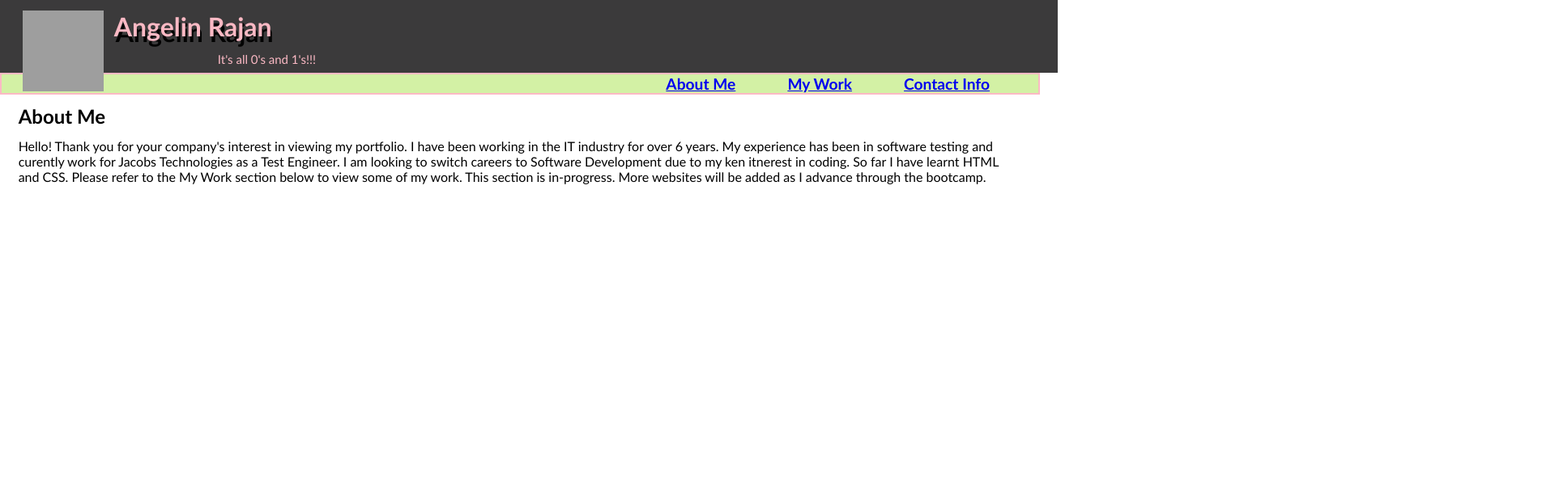
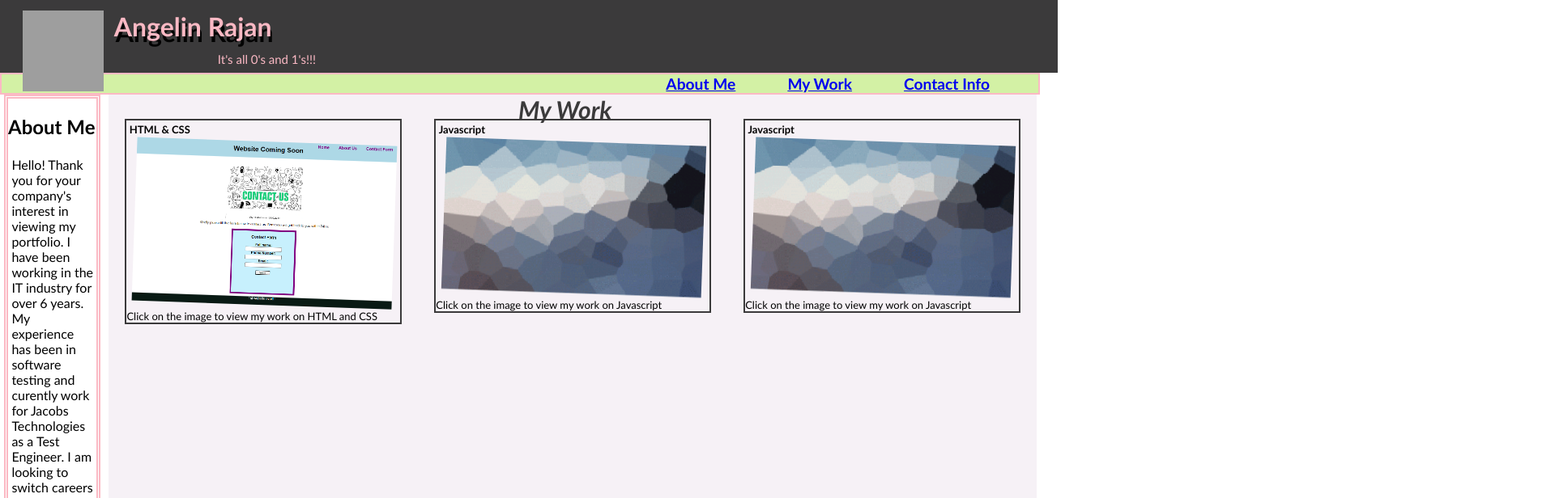
Before and after one commit to angelinrajan/Angelin_Professional_Website, a plain HTML site: page index.html in a window 1280 px wide. Shown: the top 616 px of the page at 81% size, 1920 px wide, since content can reach past the window. Drawn offline with Linux system fonts and the light colour scheme; grey boxes are pictures that could not be loaded.

Commit message:
adding my work

```diff
--- a/assets/css/style.css
+++ b/assets/css/style.css
@@ -68,16 +68,61 @@ main {
 }
 
 .Aboutme {
-    margin-left: 10px;
-    margin-right: 7px;
+    margin-left: 5px;
+    margin-right: 10px;
+    width: 15%;
+    border:5px double var(--light);
 }
-.Aboutme h2 {
-margin: 1%;
-}
+
 .Aboutme p {
     margin: 1%;
     align-items: center;
+    padding: 3%;
     }
+
+#titlework {
+    font-size: 30px;
+    font-weight: bold;
+    font-style: italic;
+    color: var(--dark);
+    width: 100%;
+    height: 10%;
+    position: absolute;
+    margin-left: 50%;
+    margin-right: 50%;
+
+}
+section {
+    flex: 3 1 600px;
+    background-color: #f6f1f6;
+    padding:20px;
+    justify-content: space-around;
+
+  }
+  section div {
+    border: 2px solid var(--dark);
+    margin-top: 3%;
+  }
+
+  div h3 {
+    font-size: 13px;
+    margin: 1%;
+}
+div p {
+    font-size: 13px;
+    margin: 0%;
+}
+
+section img {
+    padding: 1%;
+    padding-left: 3%;
+    max-width: 95%;
+    align-items: center;
+    transform: rotate(2deg);
+}
+
+
+
 
  @media screen and (max-width: 995px) {
     .header {
@@ -87,6 +132,10 @@ margin: 1%;
     .header img {
         display: none;
     }
+    section div {
+        flex-direction: column;
+        width:50%;
+    }
  }
  @media screen and (max-width: 760px) {
     .header {
--- a/index.html
+++ b/index.html
@@ -25,7 +25,7 @@
 
         <!---main conent-->
         <main>
-            <section class="Aboutme">
+            <aside class="Aboutme">
                 <h2> About Me </h2>
                 <p> Hello!  Thank you for your company's interest in viewing my portfolio. I have been working in the IT industry for over
                      6 years. My experience has been in software testing and curently work for Jacobs Technologies as a Test Engineer. I
@@ -33,6 +33,28 @@
                      CSS. Please refer to the My Work section below to view some of my work. This section is in-progress. More websites
                      will be added as I advance through the bootcamp.
                 </p>
+            </aside>
+            <header id="titlework">My Work</header>
+            <section>
+                <div class="html">
+                    <h3>HTML & CSS</h3>
+                    <a href="https://angelinrajan.github.io/1stModeule-22-Stu-Mini-Project/"><img src="./assets/Image/HTML&CSS.png" alt="html and css image"></a>
+                    <p>Click on the image to view my work on HTML and CSS</p>
+                </div>
+            </section>
+            <section>
+                <div class="smallimages">
+                    <h3>Javascript</h3>
+                    <a href="#" class="workimg"><img src="./assets/Image/Javascript Placeholder.png"></a>
+                    <p>Click on the image to view my work on Javascript</p>
+                </div>
+            </section>
+            <section>
+                <div class="smallimages">
+                    <h3>Javascript</h3>
+                    <a href="#" class="workimg"><img src="./assets/Image/Javascript Placeholder.png"></a>
+                    <p>Click on the image to view my work on Javascript</p>
+                </div>
             </section>
         </main>
 
```
Also changed, not shown: assets/Image/HTML&CSS.png (added), assets/Image/Javascript Placeholder.png (added), 1 other file.
